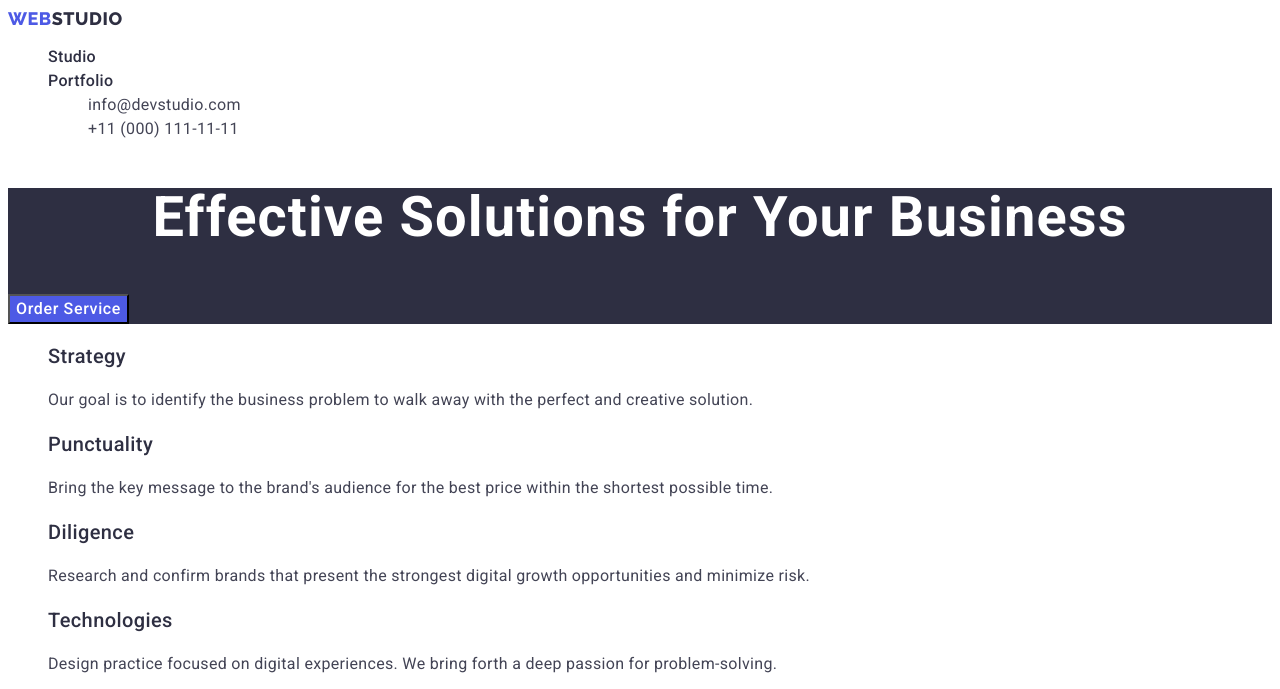
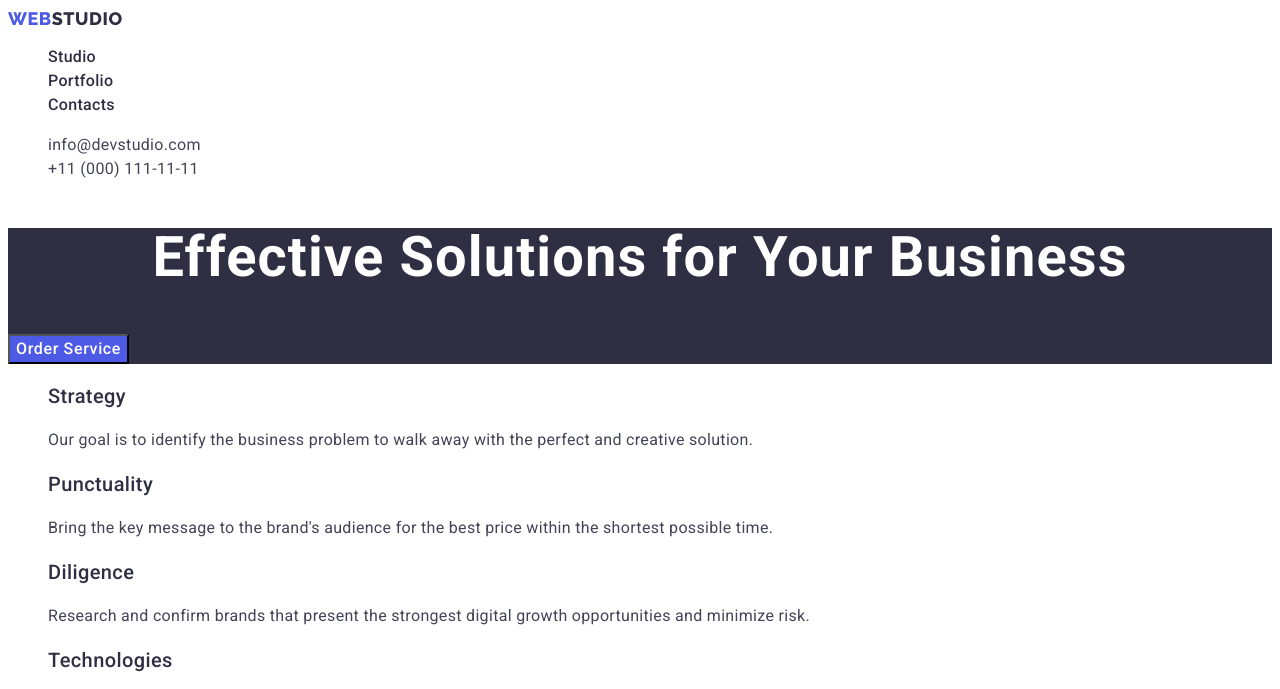
Before and after one commit to R3enox/goit-markup-hw-02, a plain HTML site: page index.html in a window 1280 px wide. Shown: the top 689 px of the page. Drawn offline with Linux system fonts and the light colour scheme.

Commit message:
update all4

```diff
--- a/css/styles.css
+++ b/css/styles.css
@@ -130,7 +130,7 @@ body {
     color: var(--accent-color);
 }
 
-.contact{
+.contacts{
     font-style: normal;
 }
 
--- a/index.html
+++ b/index.html
@@ -27,11 +27,11 @@
             <a class="menu-link link" href="./portfolio.html">Portfolio</a>
           </li>
           <li class="menu-item">
-            <a class="menu-link link" href=">Contacts</a>
+            <a class="menu-link link" href="">Contacts</a>
           </li>
         </ul>
       </nav>
-      <address class="contact">
+      <address class="contacts">
         <ul class="contact-list list">
           <li class="contact-list-item">
             <a class="contact-list-link link" href="mailto:info@devstudio.com"
```
Also changed, not shown: portfolio.html (+4 -4 lines).
